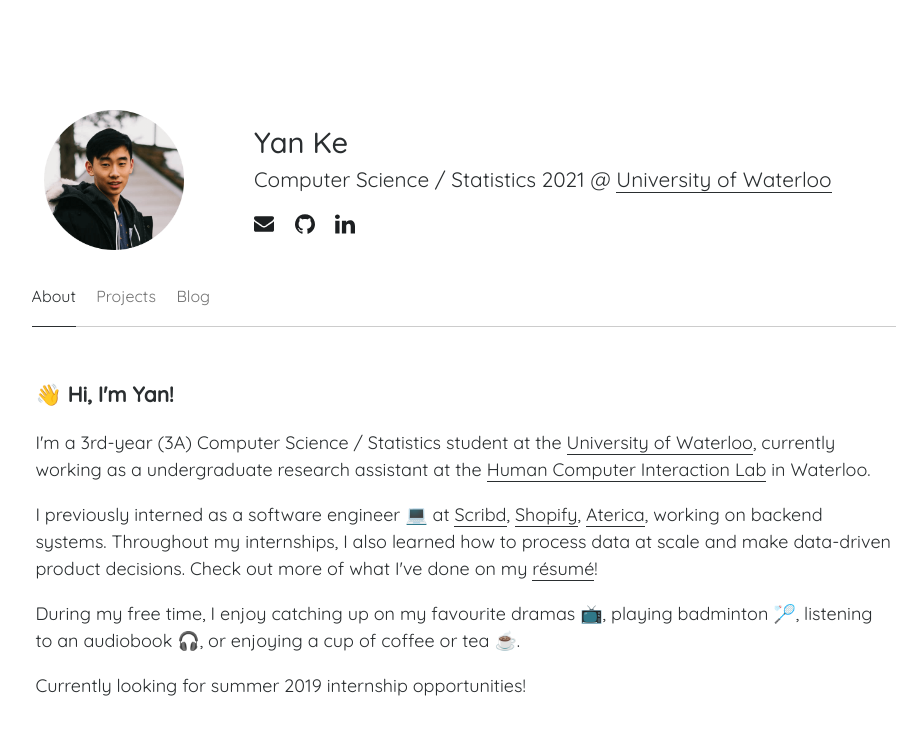
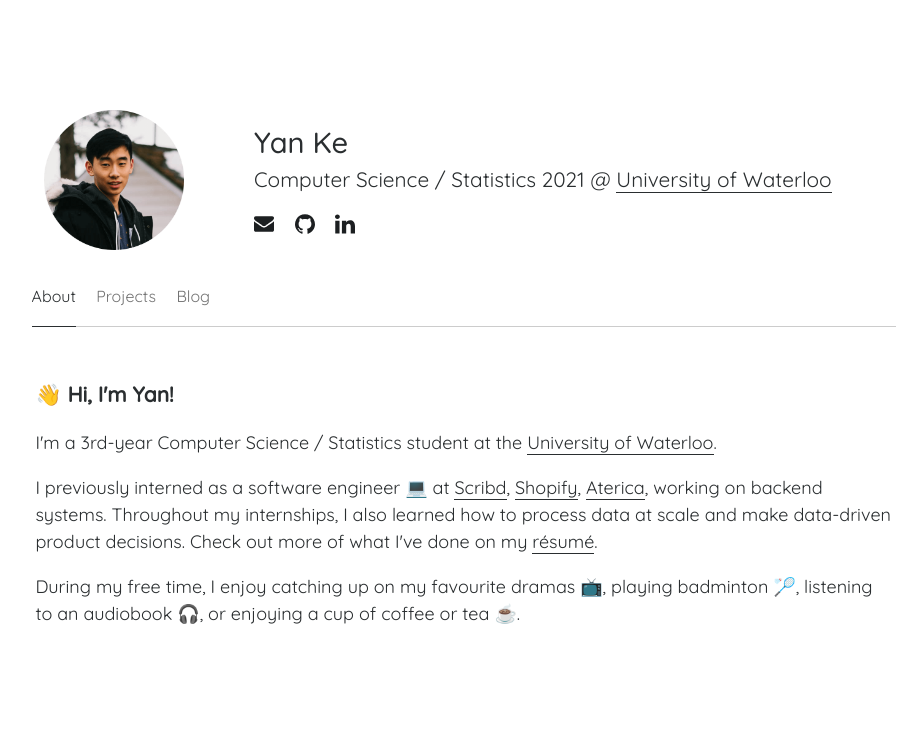
Before and after one commit to yanske/yanske1.github.io, a Jekyll site: the page built from html/index.html, in a window 1280 px wide. Shown: the top 735 px of the page, without its empty margins (176-1097 px from the left). Built offline with Jekyll 4.4.1, drawn with Linux system fonts in a browser that asks for light colours.

Commit message:
Update bio

```diff
--- a/html/index.html
+++ b/html/index.html
@@ -6,15 +6,12 @@ permalink: index.html
 <div class="home wrapper">
   <h3>👋 Hi, I'm Yan!</h3>
   <p>
-    I'm a 3rd-year (3A) Computer Science / Statistics student at the <a class="ext" href="https://uwaterloo.ca/" target="_blank" rel="noopener">University of Waterloo</a>, currently working as a undergraduate research assistant at the <a class="ext" href="http://hci.cs.uwaterloo.ca/" target="_blank" rel="noopener">Human Computer Interaction Lab</a> in Waterloo.
+    I'm a 3rd-year Computer Science / Statistics student at the <a class="ext" href="https://uwaterloo.ca/" target="_blank" rel="noopener">University of Waterloo</a>.
   </p>
   <p>
-    I previously interned as a software engineer 💻 at <a class="ext" href="https://www.scribd.com/" target="_blank" rel="noopener">Scribd</a>, <a class="ext" href="https://www.shopify.ca" target="_blank" rel="noopener">Shopify</a>, <a class="ext" href="https://www.aterica.com/" target="_blank" rel="noopener">Aterica</a>, working on backend systems. Throughout my internships, I also learned how to process data at scale and make data-driven product decisions. Check out more of what I've done on my <a class="ext" href="{{ site.baseurl }}/assets/Yan_Resume.pdf" target="_blank">résumé</a>!
+    I previously interned as a software engineer 💻 at <a class="ext" href="https://www.scribd.com/" target="_blank" rel="noopener">Scribd</a>, <a class="ext" href="https://www.shopify.ca" target="_blank" rel="noopener">Shopify</a>, <a class="ext" href="https://www.aterica.com/" target="_blank" rel="noopener">Aterica</a>, working on backend systems. Throughout my internships, I also learned how to process data at scale and make data-driven product decisions. Check out more of what I've done on my <a class="ext" href="{{ site.baseurl }}/assets/Yan_Resume.pdf" target="_blank">résumé</a>.
   </p>
   <p>
     During my free time, I enjoy catching up on my favourite dramas 📺, playing badminton 🏸, listening to an audiobook 🎧, or enjoying a cup of coffee or tea ☕.
   </p>
-  <p>
-    Currently looking for summer 2019 internship opportunities!
-  </p>
 </div>
```
